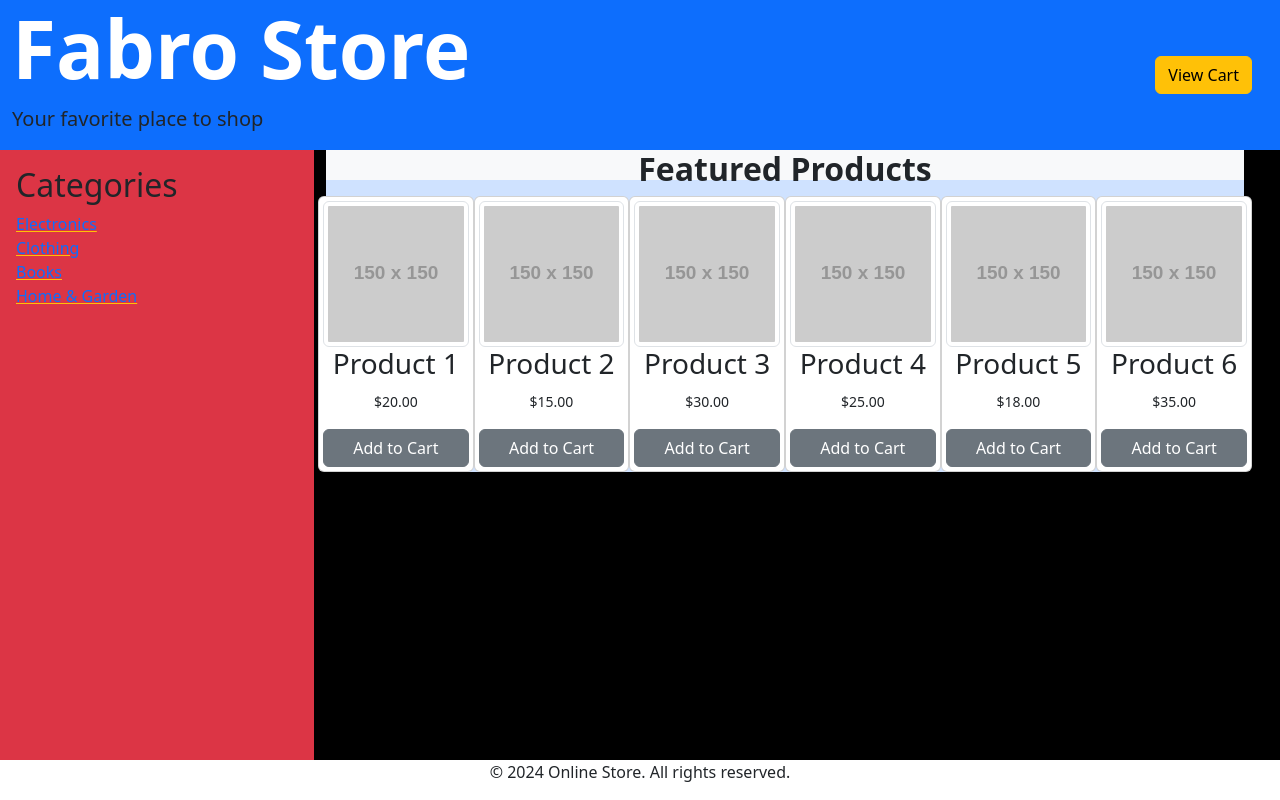
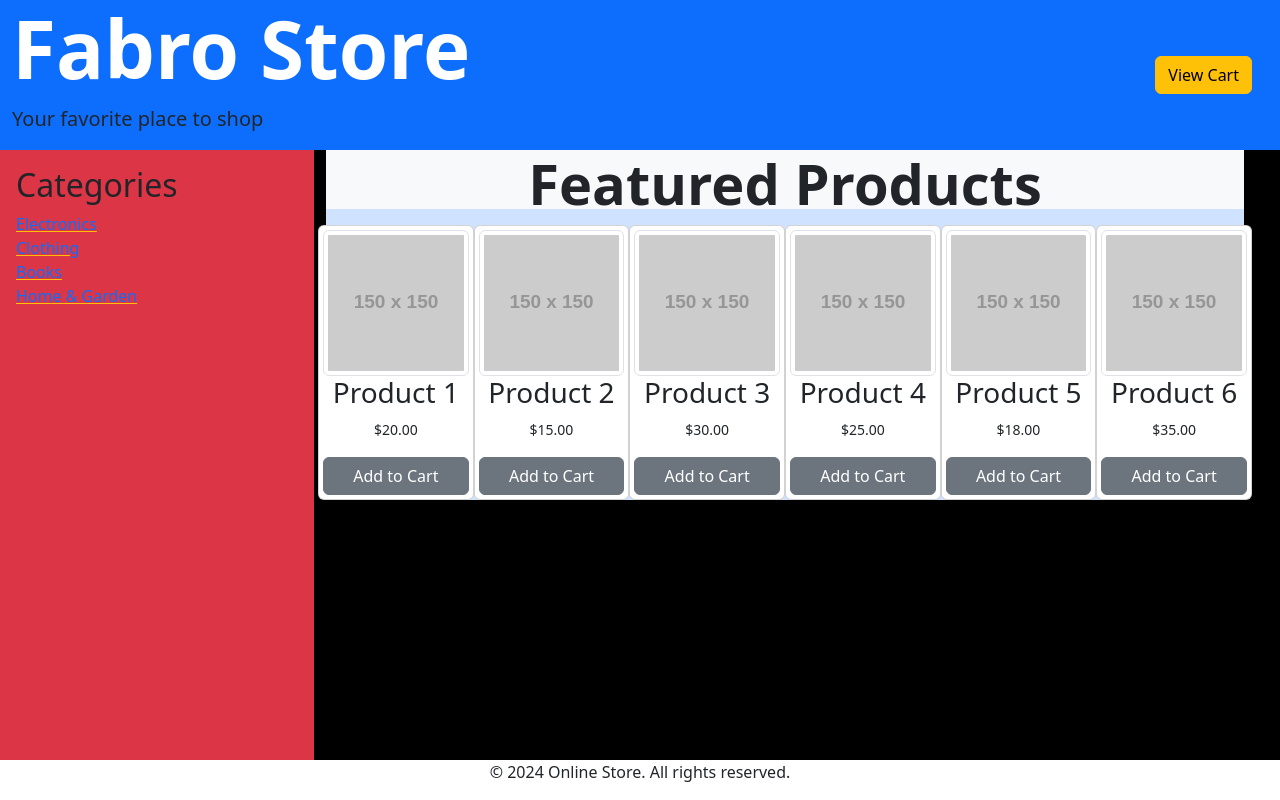
Before and after one commit to Fabrorg/Todo, a plain HTML site: page 2ºeva/ejercicio1_tema3.html in a window 1280 px wide. Drawn offline with nearby package versions, Linux system fonts and the light colour scheme; placeholder pictures from the web are drawn by us.

Commit message:
cambio menor al h2

```diff
--- a/2ºeva/ejercicio1_tema3.html
+++ b/2ºeva/ejercicio1_tema3.html
@@ -65,7 +65,7 @@
             </ul>
         </aside>
         <main class="main bg-black col">
-            <h2 class="text-center bg-light fw-bold">Featured Products</h2>
+            <h2 class="text-center text-capitalize bg-light fw-bold display-4">Featured products</h2>
             <section class="product-grid bg-primary-subtle">
                 <div class="row row-cols-1 row-cols-sm-2 row-cols-md-3 row-cols-lg-6 g-3">
                     <article class="card text-center p-1 col">
```
